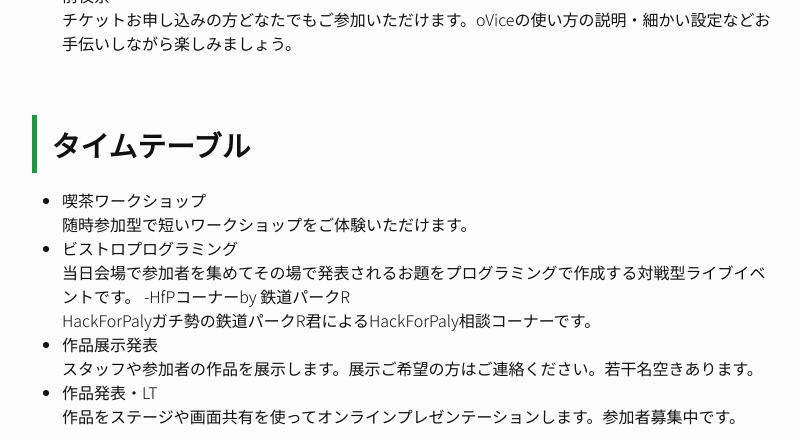
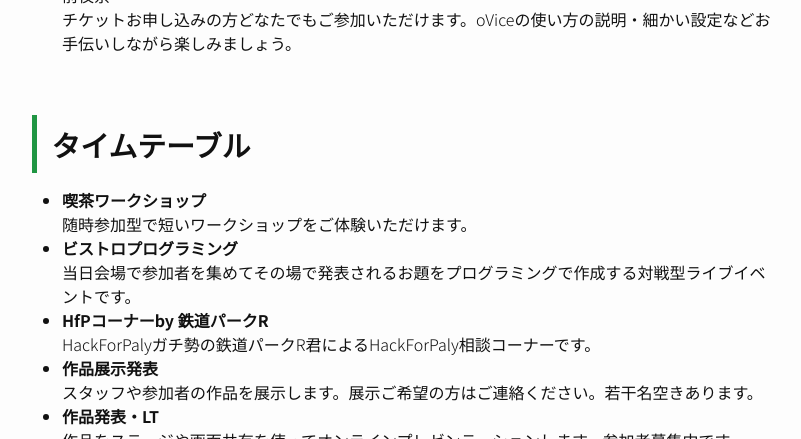
Before and after one commit to pgmsaloon4kids/pgmsaloon4kids.github.io, a Jekyll site: the page built from pages/tokyo/2021.md, in a window 1280 px wide and 900 px high, scrolled down 881 px, cut to the strip 0-439 px from the top of the window. Shown: the whole strip, without its empty margins (238-1039 px from the left). Built offline with Jekyll 4.4.1, drawn with Linux system fonts in a browser that asks for light colours.

Commit message:
タイムテーブルの名前を太字に

```diff
--- a/pages/tokyo/2021.md
+++ b/pages/tokyo/2021.md
@@ -21,15 +21,15 @@ Maker Faire Tokyo 2016以来、多くの方にプログラミングの楽しさ
 チケットお申し込みの方どなたでもご参加いただけます。oViceの使い方の説明・細かい設定などお手伝いしながら楽しみましょう。
 
 ## タイムテーブル
-- 喫茶ワークショップ
+- **喫茶ワークショップ**
 随時参加型で短いワークショップをご体験いただけます。
-- ビストロプログラミング
+- **ビストロプログラミング**
 当日会場で参加者を集めてその場で発表されるお題をプログラミングで作成する対戦型ライブイベントです。
--HfPコーナーby 鉄道パークR
+- **HfPコーナーby 鉄道パークR**
 HackForPalyガチ勢の鉄道パークR君によるHackForPaly相談コーナーです。
-- 作品展示発表
+- **作品展示発表**
 スタッフや参加者の作品を展示します。展示ご希望の方はご連絡ください。若干名空きあります。
-- 作品発表・LT
+- **作品発表・LT**
 作品をステージや画面共有を使ってオンラインプレゼンテーションします。参加者募集中です。
 
 
```
